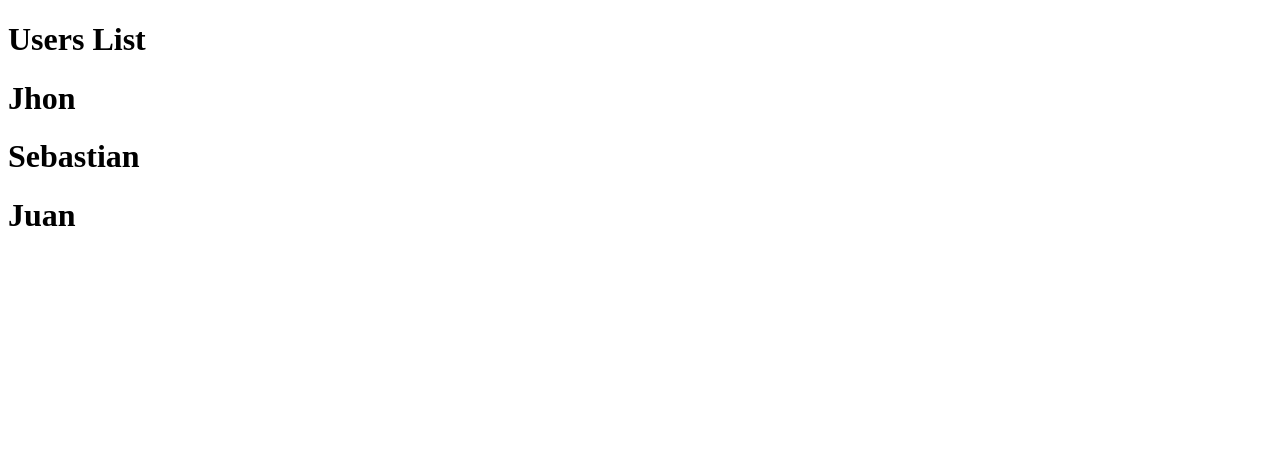
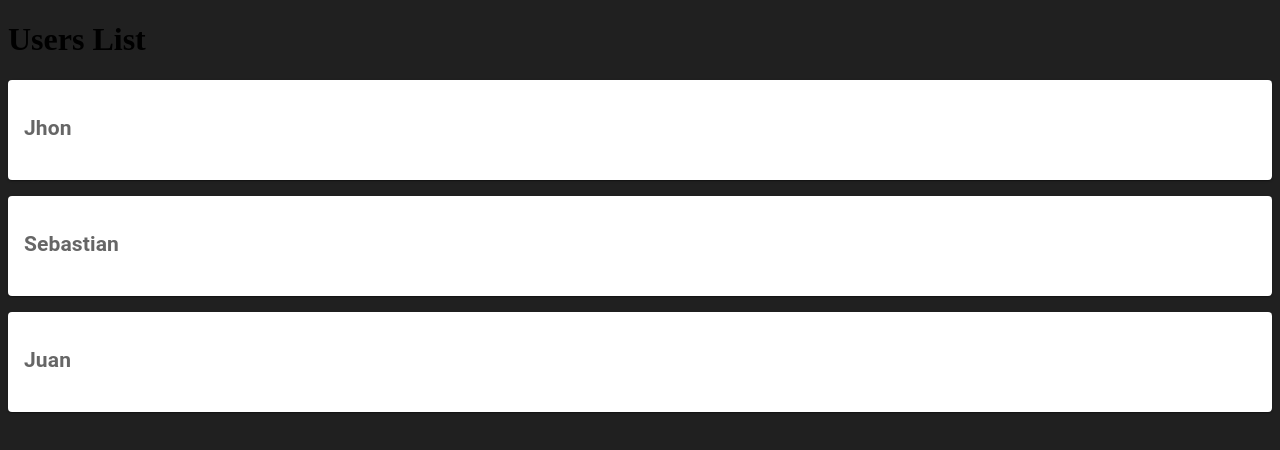
Before and after one commit to castrogarciajs/library-dnd-react, a React (Vite) app: page / in a window 1280 px wide. Shown: the top 450 px of the page. Built offline with nearby package versions, Linux system fonts and the light colour scheme.

Commit message:
card Person #6

```diff
--- a/index.html
+++ b/index.html
@@ -4,9 +4,9 @@
     <meta charset="UTF-8" />
     <link rel="icon" type="image/svg+xml" href="#" />
     <meta name="viewport" content="width=device-width, initial-scale=1.0" />
-    <title>Vite + React</title>
+    <title>Dnd kit</title>
   </head>
-  <body>
+  <body style="background-color: #202020;">
     <div id="root"></div>
     <script type="module" src="/src/main.jsx"></script>
   </body>
--- a/src/App.jsx
+++ b/src/App.jsx
@@ -32,7 +32,7 @@ function App() {
         {/* vertical components */}
 
         {person.map((prs) => (
-          <Person person={prs} key={prs.id}/>
+          <Person person={prs} key={prs.id} />
         ))}
       </SortableContext>
     </DndContext>
--- a/src/components/Person.jsx
+++ b/src/components/Person.jsx
@@ -1,7 +1,15 @@
+import { Card, CardContent, Typography } from "@mui/material";
+
 export function Person({ person }) {
   return (
-    <div>
-      <h1>{person.name}</h1>
-    </div>
+    <article style={{ marginTop: "1rem" }}>
+      <Card sx={{ minWidth: 100, height: 100 }}>
+        <CardContent>
+          <Typography sx={{ fontSize: 14, color: "text.secondary" }}>
+            <h1>{person.name}</h1>
+          </Typography>
+        </CardContent>
+      </Card>
+    </article>
   );
 }
```
